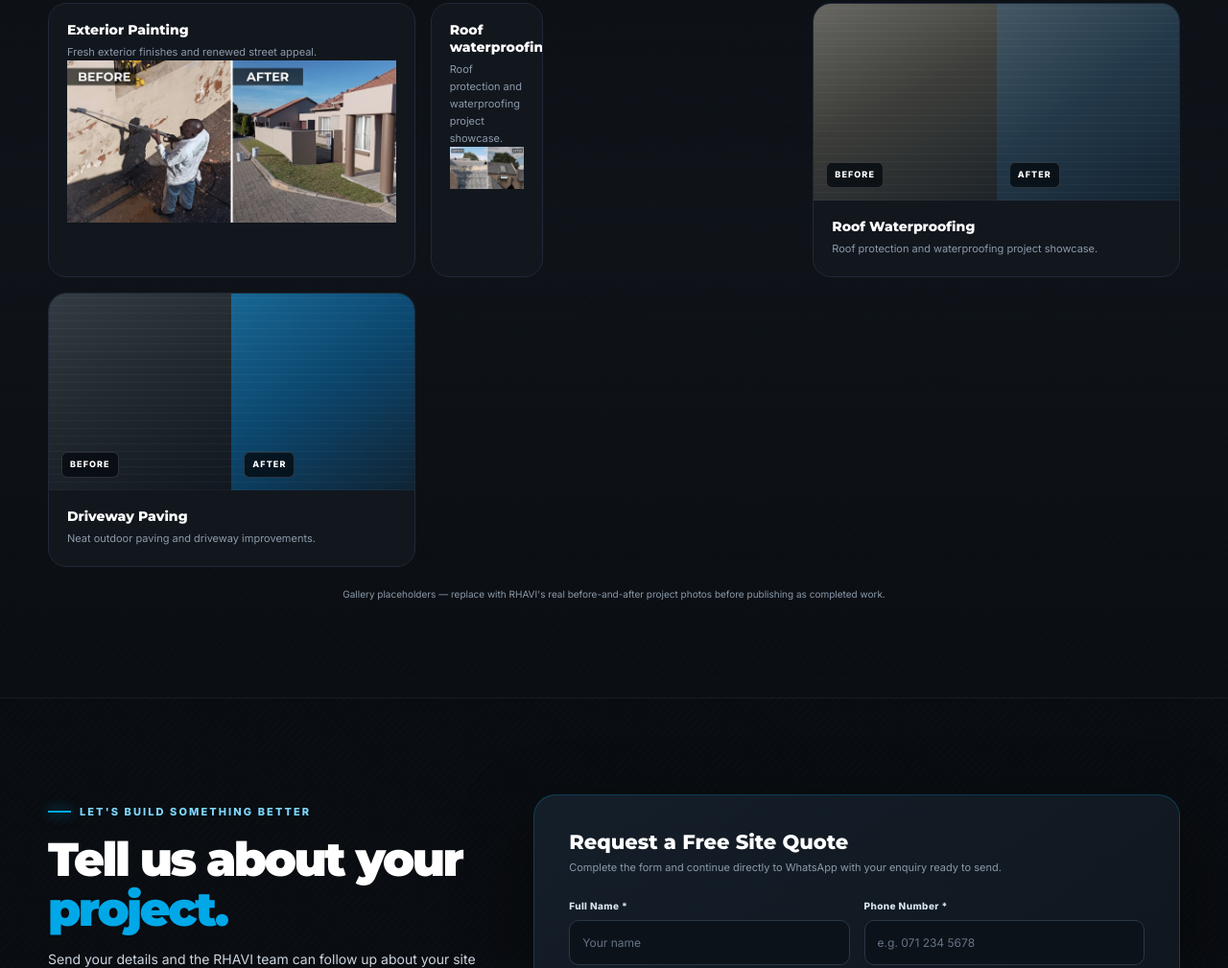
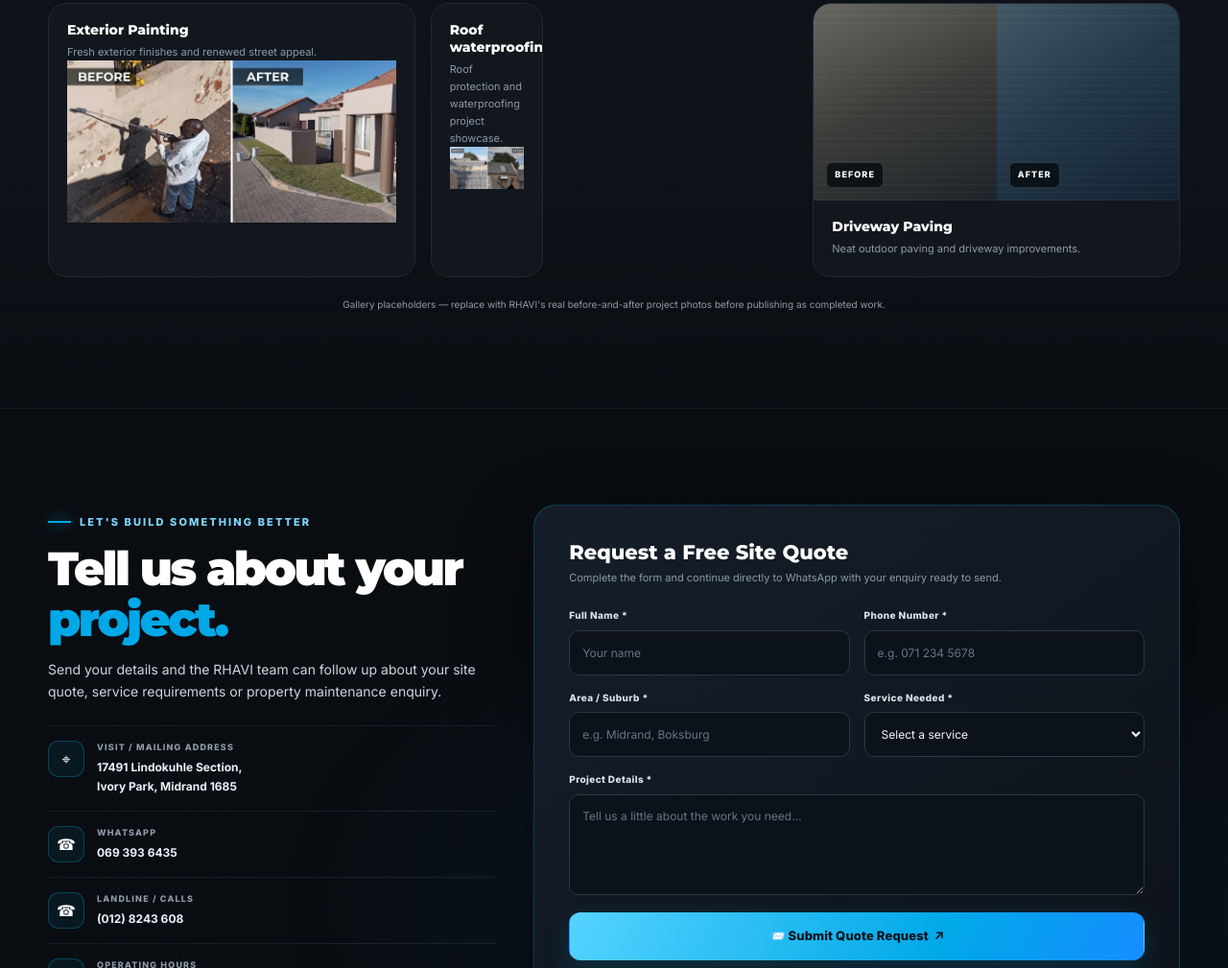
Before and after one commit to enolia1/rhavi-painting-and-pavement-, a plain HTML site: page index.html in a window 1280 px wide. Shown: the part 3123-4132 px from the top of the page at 96% size. Drawn offline with Linux system fonts and the light colour scheme.

Commit message:
Update index.html

```diff
--- a/index.html
+++ b/index.html
@@ -479,10 +479,6 @@
 
           <article class="project-card">
             <div class="project-visual"><div class="project-half before"><span>BEFORE</span></div><div class="project-half after"><span>AFTER</span></div></div>
-            <div class="project-info"><h3>Roof Waterproofing</h3><p>Roof protection and waterproofing project showcase.</p></div>
-          </article>
-          <article class="project-card">
-            <div class="project-visual"><div class="project-half before"><span>BEFORE</span></div><div class="project-half after"><span>AFTER</span></div></div>
             <div class="project-info"><h3>Driveway Paving</h3><p>Neat outdoor paving and driveway improvements.</p></div>
           </article>
         </div>
```
